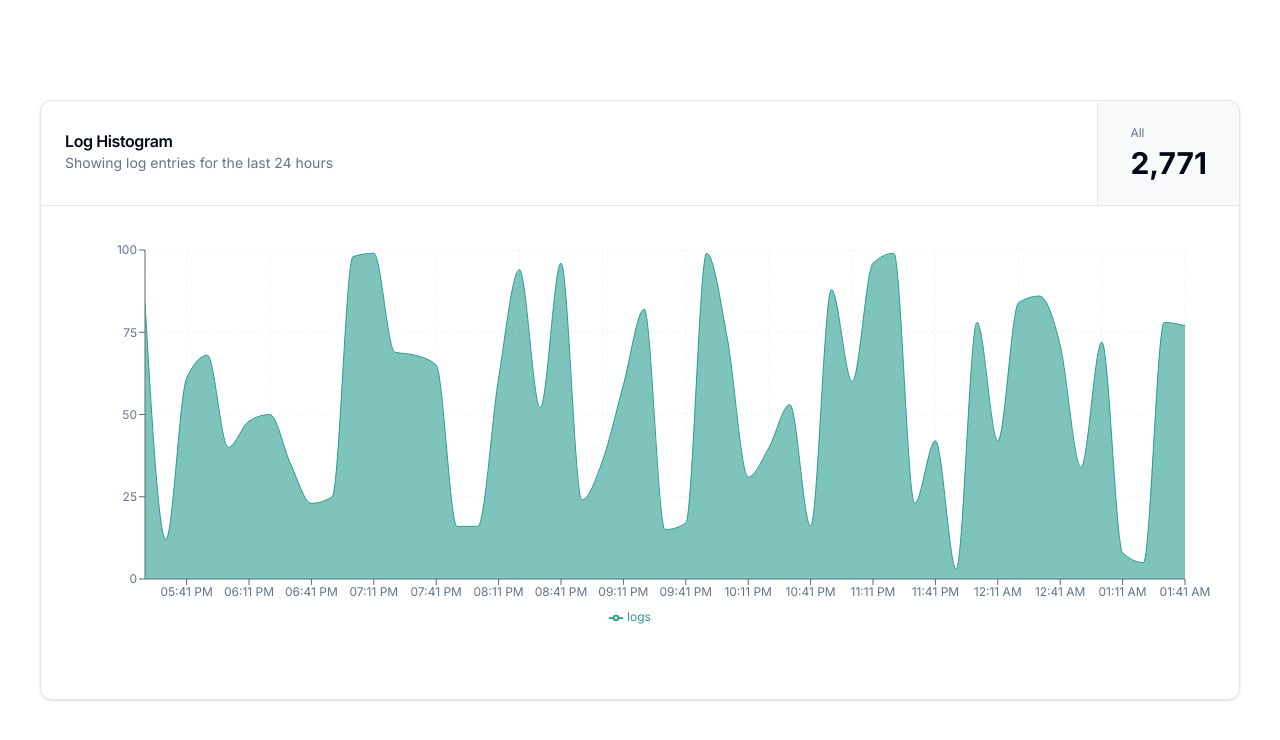
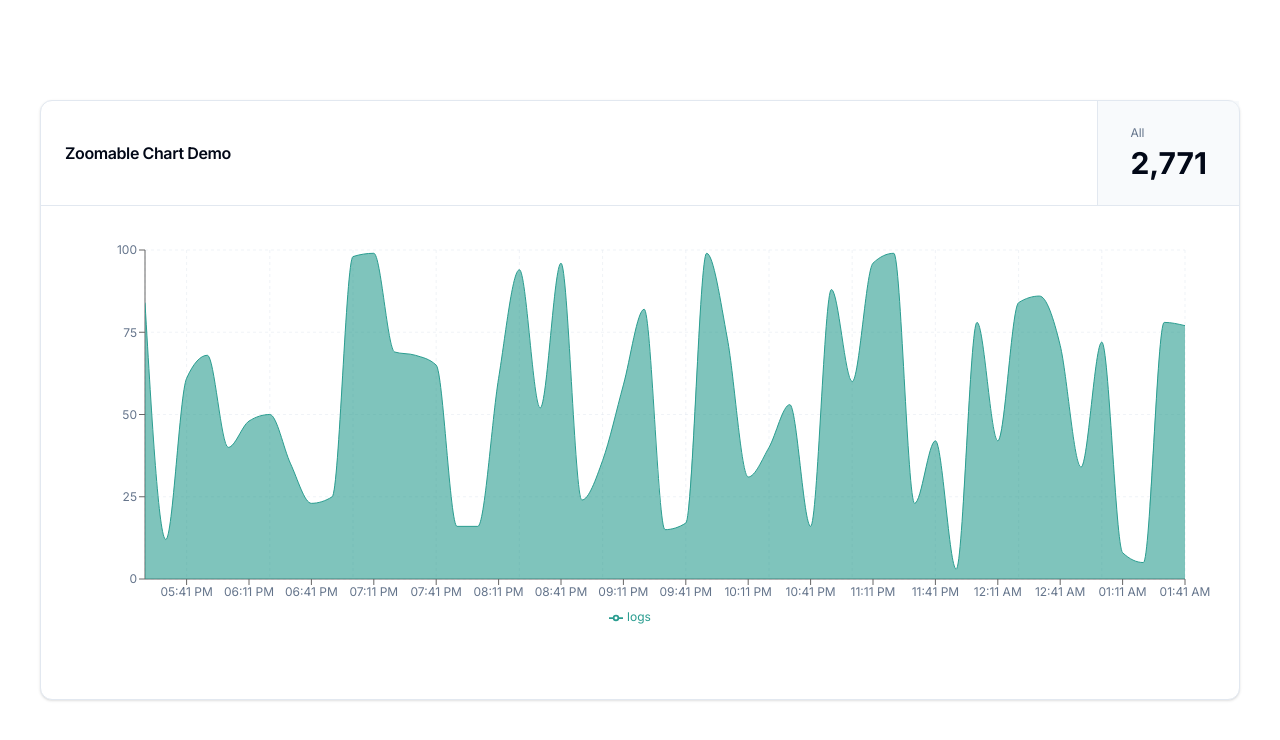
Before and after one commit to shelwinsunga/zoom-chart-demo, a Next.js app: page / in a window 1280 px wide. Shown: the top 740 px of the page. Built offline with nearby package versions, Linux system fonts and the light colour scheme.

Commit message:
chore: rewrite copy

```diff
--- a/components/chart.tsx
+++ b/components/chart.tsx
@@ -15,8 +15,6 @@ import {
     ChartContainer,
     ChartTooltipContent,
 } from "@/components/ui/chart"
-
-export const description = "A histogram of log entries"
 
 const chartConfig = {
     logs: {
@@ -99,12 +97,7 @@ export function ZoomableChart() {
         <Card className="w-full h-full">
             <CardHeader className="flex flex-col items-stretch space-y-0 border-b p-0 sm:flex-row">
                 <div className="flex flex-1 flex-col justify-center gap-1 px-6 py-5 sm:py-6">
-                    <CardTitle>Log Histogram</CardTitle>
-                    <CardDescription>
-                        {startTime && endTime
-                            ? `Showing log entries from ${new Date(startTime).toLocaleString()} to ${new Date(endTime).toLocaleString()}`
-                            : "Showing log entries for the last 24 hours"}
-                    </CardDescription>
+                    <CardTitle>Zoomable Chart Demo</CardTitle>
                 </div>
                 <div className="flex">
                     <button
```
